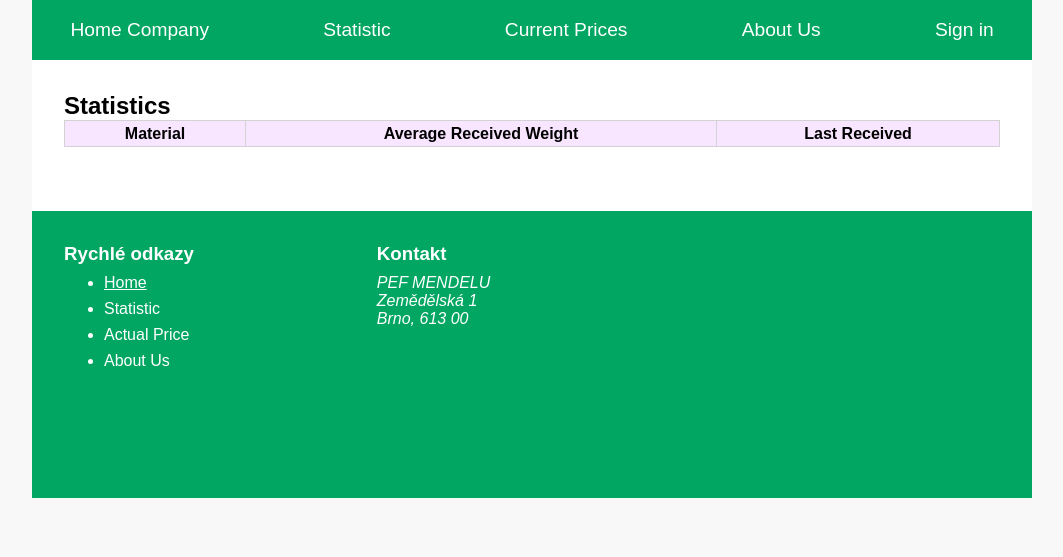
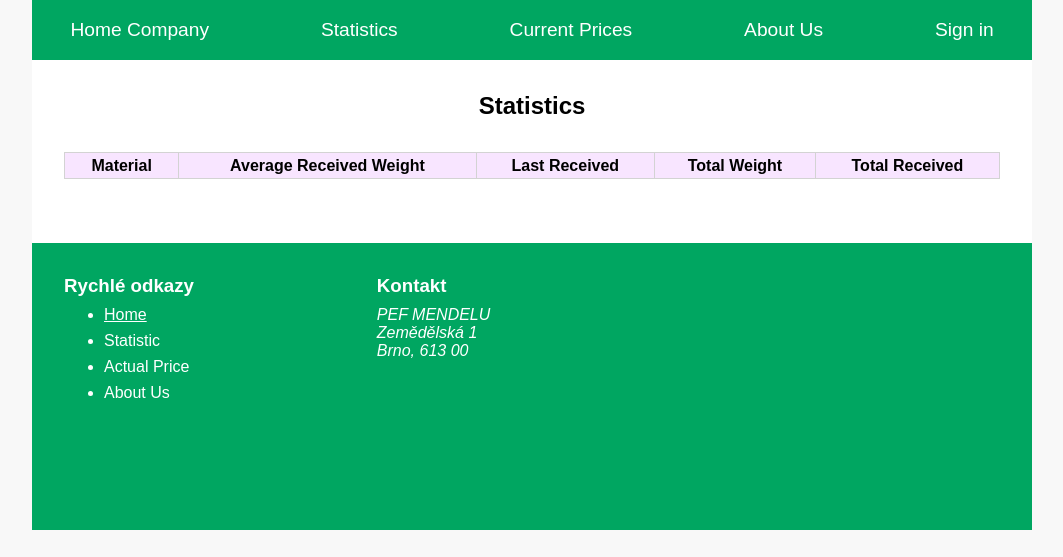
Before and after one commit to MartinWeiss01/flask_vwaproj, a Flask app: page /stats in a window 1280 px wide. Shown: the top 557 px of the page, without its empty margins (108-1171 px from the left). Run offline with Flask 2, Linux system fonts and the light colour scheme; data that the repository does not hold is empty.

Commit message:
feat(Stats): add columns to Stats table

```diff
--- a/templates/nav.html
+++ b/templates/nav.html
@@ -5,7 +5,7 @@
 <nav id="nav">
 
     <a href="{{url_for('homepage.index')}}">Home Company</a>
-    <a>Statistic</a>
+    <a href="{{url_for('view_all_stats')}}">Statistics</a>
     <a href="{{url_for('view_current_prices')}}">Current Prices</a>
     <a>About Us</a>
     {% if session['authenticated'] %}
--- a/templates/prices.html
+++ b/templates/prices.html
@@ -1,7 +1,7 @@
 {% extends 'main.html' %}
 
 {% block content %}
-<section>
+<section class="auth-block">
   <h1>Current Prices</h1>
 
   <table>
--- a/templates/stats.html
+++ b/templates/stats.html
@@ -1,22 +1,31 @@
 {% extends 'main.html' %}
 
 {% block content %}
-<section>
+<section class="auth-block">
   <h1>Statistics</h1>
 
   <table>
+    <thead>
       <tr>
         <th>Material</th>
         <th>Average Received Weight</th>
         <th>Last Received</th>
+        <th>Total Weight</th>
+        <th>Total Received</th>
       </tr>
+    </thead>
+    <tbody>
+
       {% for record in stats %}
       <tr>
         <td>{{ record.name }}</td>
         <td>{{ "%.2f"|format(record.average_weight) }} kg</td>
         <td title="{{ record.latest_received }}" data-dateformatter="true">{{ record.latest_received }}</td>
+        <td>{{ "%.2f"|format(record.total_received) }} kg</td>
+        <td>{{ record.total_received_count }}x</td>
       </tr>
       {% endfor %}
+    </tbody>
   </table>
 
 </section>
```
Lines whose indentation alone changed are shown as unchanged.
